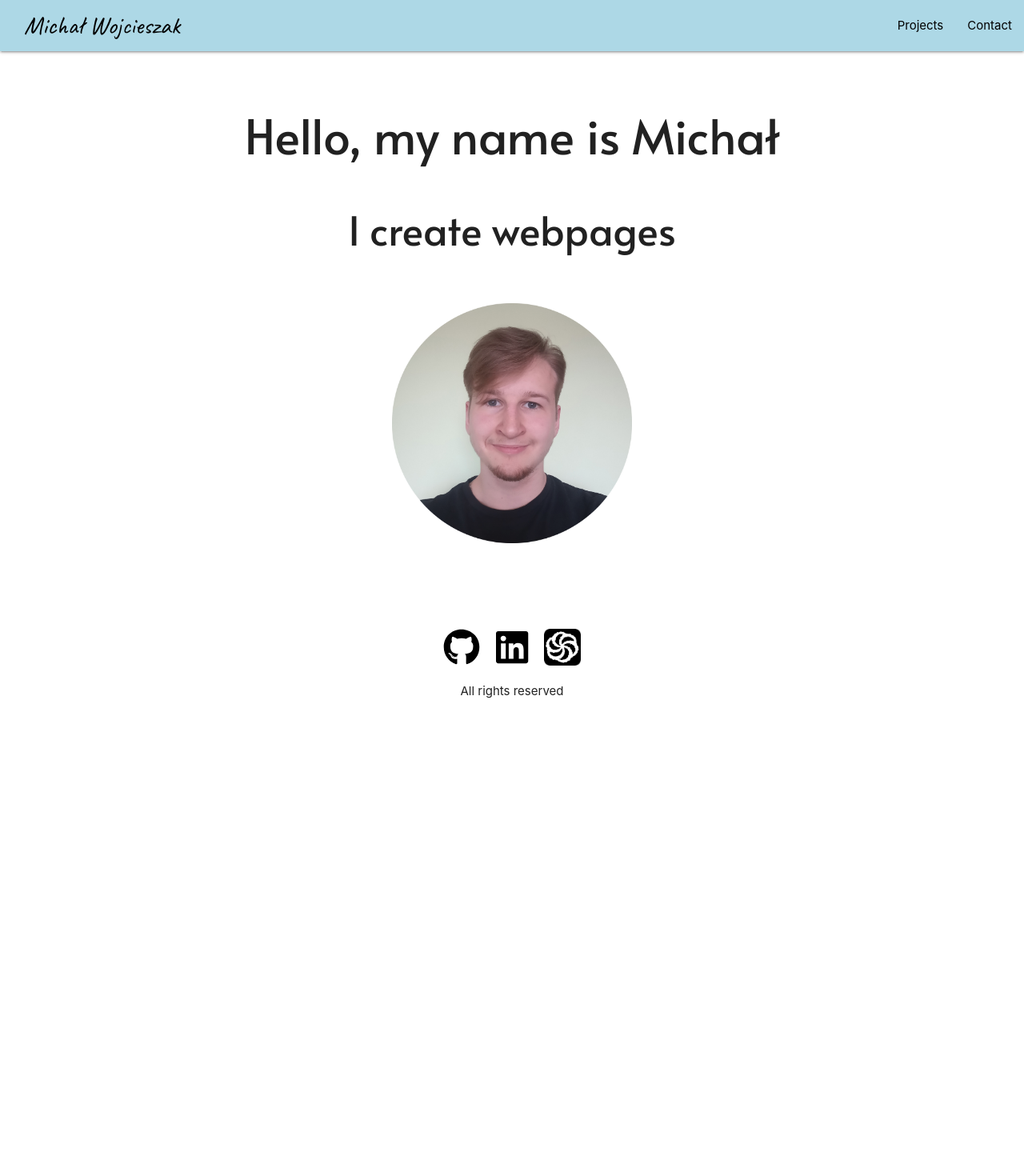
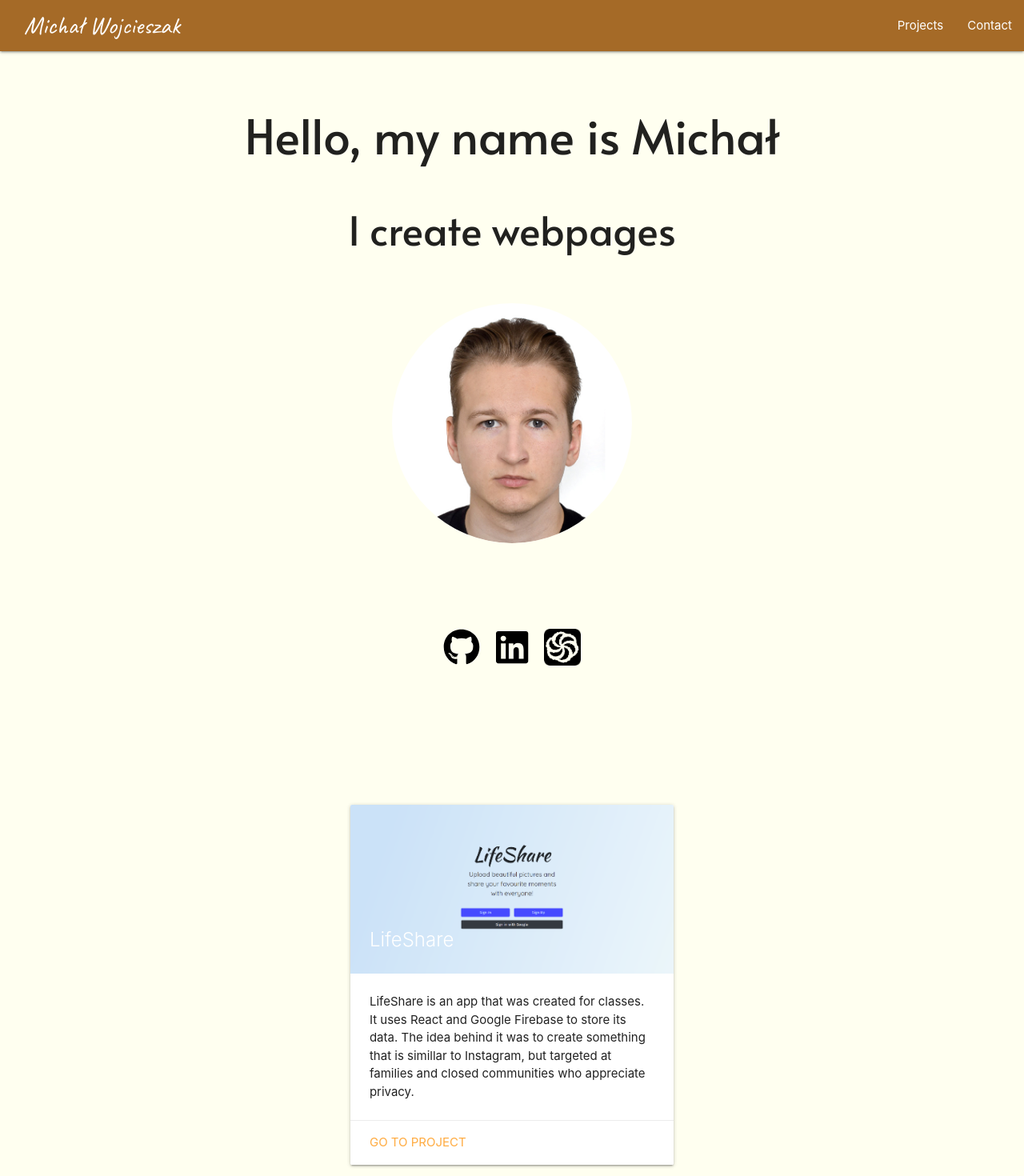
Before and after one commit to Seven730/portfolio, a React (Create React App) app: page / in a window 1280 px wide. Shown: the top 1470 px of the page at 80% size. Before the commit the page ends 891 px from the top, so only its background shows below. Built offline with nearby package versions, Linux system fonts and the light colour scheme.

Commit message:
Small update

```diff
--- a/src/App.scss
+++ b/src/App.scss
@@ -1,4 +1,4 @@
-$backgroundColor: white;
+$backgroundColor: ivory;
 
 .App {
   height: auto;
--- a/src/App.tsx
+++ b/src/App.tsx
@@ -12,7 +12,7 @@ function App() {
       <Navbar />
       <Landing />
       <Icons />
-      {/* <Projects /> */}
+      <Projects />
       <Footer />
     </div>
   );
--- a/src/components/Landing.jsx
+++ b/src/components/Landing.jsx
@@ -5,7 +5,7 @@ export default function Landing() {
     <div className="Landing" id="Landing">
       <p>Hello, my name is Michał</p>
       <p className="SecondaryText">I create webpages</p>
-      <img src={require("../images/face.png")} alt="img" />
+      <img src={require("../images/face.jpg")} alt="img" className="Face" />
     </div>
   );
 }
--- a/src/components/Projects.jsx
+++ b/src/components/Projects.jsx
@@ -4,7 +4,7 @@ export default function Projects() {
   return (
     <div className="Projects" id="Projects">
       <div className="row">
-        <div className="col s5">
+        <div className="col s4 pull-s4">
           <div className="card" id="leftCard">
             <div className="card-image">
               <img src={require("../images/LifeShare.png")} alt="img" />
@@ -13,15 +13,20 @@ export default function Projects() {
             <div className="card-content">
               <p>
                 LifeShare is an app that was created for classes. It uses React
-                and Google Firebase to store its data.
+                and Google Firebase to store its data. The idea behind it was to
+                create something that is simillar to Instagram, but targeted at
+                families and closed communities who appreciate privacy.
               </p>
             </div>
             <div className="card-action">
-              <a href="index.html">Go to project</a>
+              <a href="https://seven730.github.io/LifeShare/#/">
+                Go to project
+              </a>
             </div>
           </div>
         </div>
-        <div className="col s5 pull-s1">
+
+        {/* <div className="col s5 pull-s1">
           <div className="card" id="rightCard">
             <div className="card-image">
               <img src={require("../images/LifeShare.png")} alt="img" />
@@ -37,7 +42,7 @@ export default function Projects() {
               <a href="index.html">Go to project</a>
             </div>
           </div>
-        </div>
+        </div> */}
       </div>
     </div>
   );
--- a/src/components/Style.scss
+++ b/src/components/Style.scss
@@ -4,17 +4,18 @@ $primaryFontSize: 60px;
 $secondaryFont: sans-serif;
 
 .nav-wrapper {
-  background-color: lightblue;
+  background-color: rgb(165, 106, 39);
 }
 
 .nav-wrapper a {
-  color: black;
+  color: white;
 }
 
 .brand-logo {
   font-family: $logoFont;
   font-size: 50px;
   margin-left: 30px;
+  cursor: pointer;
 }
 
 .Landing {
@@ -34,6 +35,7 @@ $secondaryFont: sans-serif;
 .Landing img {
   height: 300px;
   margin-top: 30px;
+  border-radius: 50%;
 }
 
 .Icons {
@@ -55,12 +57,13 @@ $secondaryFont: sans-serif;
 }
 
 .Projects .row {
+  margin-top: 20vh;
   display: flex;
   justify-content: center;
 }
 
 #leftCard {
-  margin-right: 40px;
+  // margin-right: 40px;
 }
 
 #rightCard {
```
Also changed, not shown: src/images/face.jpg (added).
